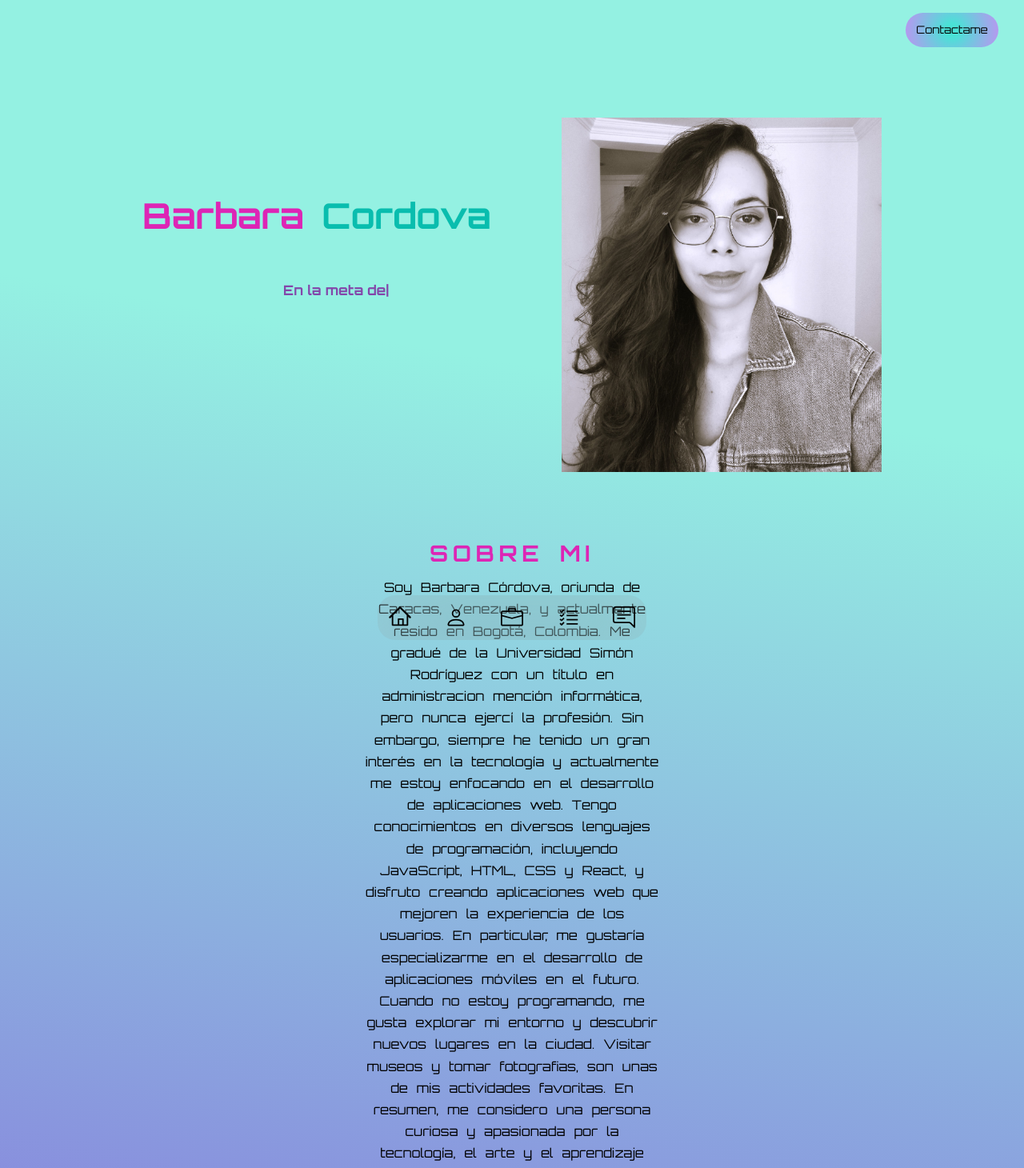
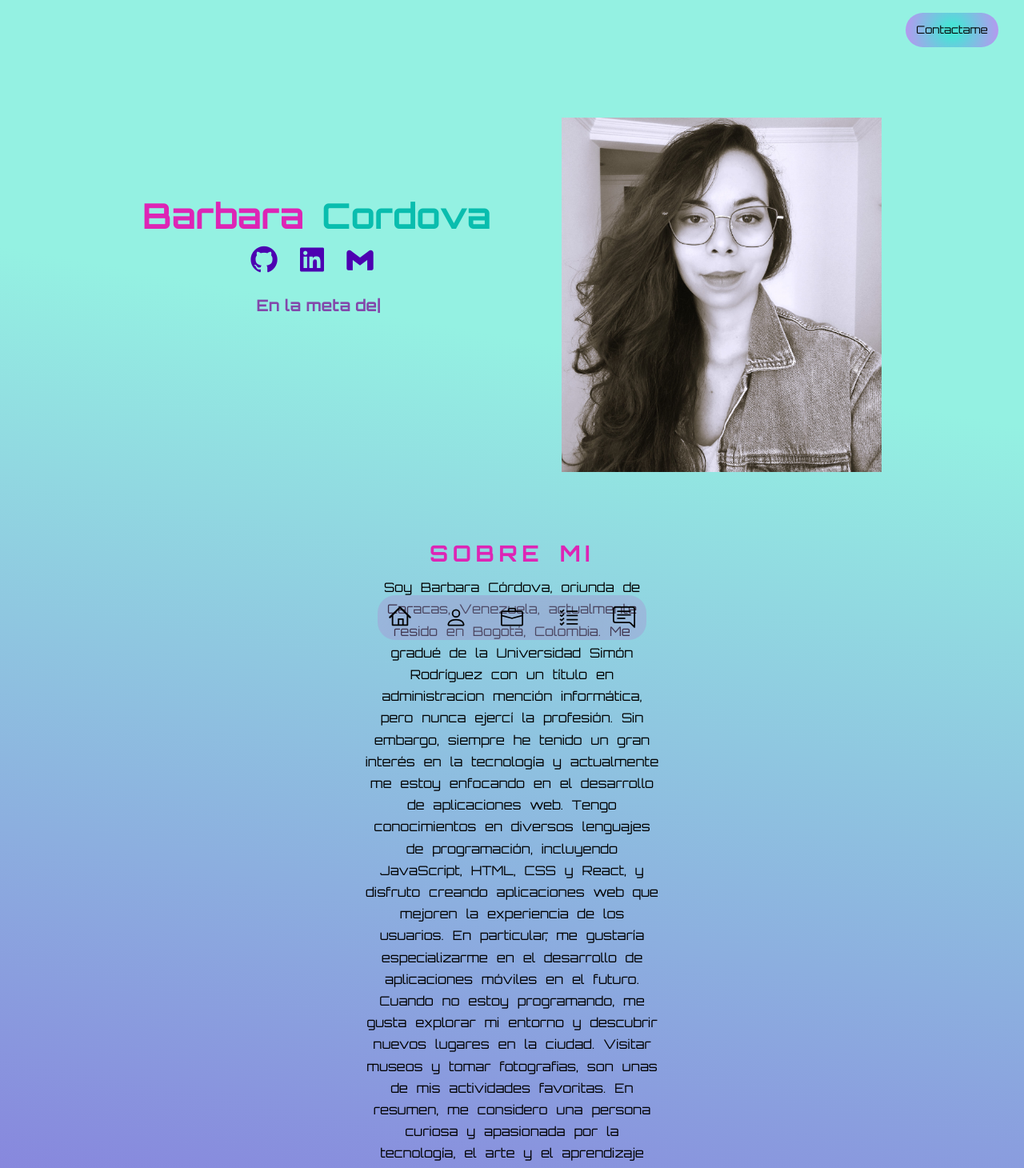
Before and after one commit to cordovabarbara/my-portfolio, a React (Vite) app: page / in a window 1280 px wide. Shown: the top 1460 px of the page at 80% size. Built offline with nearby package versions, Linux system fonts and the light colour scheme.

Commit message:
se ajustaron los estilos y padding

```diff
--- a/src/components/About.jsx
+++ b/src/components/About.jsx
@@ -6,7 +6,7 @@ const About = () => {
     <div id='about' className='about'>
       <h1 className='title__about'>Sobre Mi</h1>
     <p className='about__p'>
-    Soy Barbara Córdova, oriunda de Caracas, Venezuela, y actualmente resido en Bogotá, Colombia. Me gradué de la Universidad Simón Rodríguez con un título en administracion mención informática, pero nunca ejercí la profesión. Sin embargo, siempre he tenido un gran interés en la tecnología y actualmente me estoy enfocando en el desarrollo de aplicaciones web.
+    Soy Barbara Córdova, oriunda de Caracas, Venezuela, actualmente resido en Bogotá, Colombia. Me gradué de la Universidad Simón Rodríguez con un título en administracion mención informática, pero nunca ejercí la profesión. Sin embargo, siempre he tenido un gran interés en la tecnología y actualmente me estoy enfocando en el desarrollo de aplicaciones web.
 
     Tengo conocimientos en diversos lenguajes de programación, incluyendo JavaScript, HTML, CSS y React, y disfruto creando aplicaciones web que mejoren la experiencia de los usuarios. En particular, me gustaría especializarme en el desarrollo de aplicaciones móviles en el futuro.
 
--- a/src/components/Banner.jsx
+++ b/src/components/Banner.jsx
@@ -7,6 +7,12 @@ const Banner = () => {
   return (
     <div className='banner'>
       <h1 className='title__banner'> Barbara <span className='title__span'>Cordova</span></h1><div/>
+          <div className='icons__banner'>
+          <i class='bx bxl-github'></i>
+          <i class='bx bxl-linkedin-square'></i>
+          <i class='bx bxl-gmail' ></i>
+          </div>
+
           <div className='title__animation'>
           <TypeAnimation
             sequence={[
--- a/src/components/styles/about.css
+++ b/src/components/styles/about.css
@@ -1,12 +1,12 @@
 .about{
     display: flex;
     flex-direction: column;
-    padding: 2em;
     justify-content: center;
     align-items: center;
     text-align: center;
     word-spacing: 0.4em;
     line-height: 1.7rem;
+    padding: 2em;
 }
 
 .title__about{
@@ -19,7 +19,6 @@
 }
 
 .about__p{
-
     width: 400px;
     padding: 1em;
 }
--- a/src/components/styles/banner.css
+++ b/src/components/styles/banner.css
@@ -14,6 +14,29 @@
 
 .title__span{
     color: rgb(9, 189, 174);
+}
+
+.icons__banner{
+    display: flex;
+    justify-content: center;
+    font-size: 40px;
+    gap: 0.5em;
+    margin-top: 0.5em;
+    color:  rgb(77, 1, 177);
+
+}
+
+.bxl-github:hover{
+    color: #ffffff;
+
+}
+
+.bxl-linkedin-square:hover{
+    color: #ffffff;
+}
+
+.bxl-gmail:hover{
+    color: #ffffff;
 }
 
 h3{
@@ -34,12 +57,23 @@ h3{
         gap: 2em;
     }
 
+    .icons__banner{
+        display: flex;
+        position: absolute;
+        margin-bottom: 1em;
+        padding-right: 12.5em;
+    }
+
     .title__animation{
         display: flex;
-        gap: 1em;
+        gap: 1.5em;
         position: absolute;
-        margin-top: 0.2em;
-        margin-right: 20em;
+        margin-top: 1.5em;
+        margin-right: 22em;
+    }
+
+    h3{
+        font-size: 20px;
     }
 
     .title__banner{
--- a/src/components/styles/contact.css
+++ b/src/components/styles/contact.css
@@ -1,4 +1,5 @@
 .title__cont{
+    padding: 2em;
     display: flex;
     flex-direction: column;
     align-items: center;
--- a/src/components/styles/navbar.css
+++ b/src/components/styles/navbar.css
@@ -18,7 +18,7 @@
   gap: 1.5em;
   font-size: 28px;
   backdrop-filter: blur(50px);
-  background-color: rgba(168, 168, 168, 0.123);
+  background-color: rgba(241, 63, 218, 0.137);
 }
 
 .navbar__item{
--- a/src/components/styles/projects.css
+++ b/src/components/styles/projects.css
@@ -1,5 +1,5 @@
 .projects{
-    padding: 4em;
+    padding: 2em;
 }
 .projects__box{
     display: flex;
--- a/src/components/styles/skills.css
+++ b/src/components/styles/skills.css
@@ -1,5 +1,5 @@
 .skills__box{
-    padding: 6em;
+    padding: 4em;
     display: flex;
     flex-direction: column;
     justify-content: center;
```
